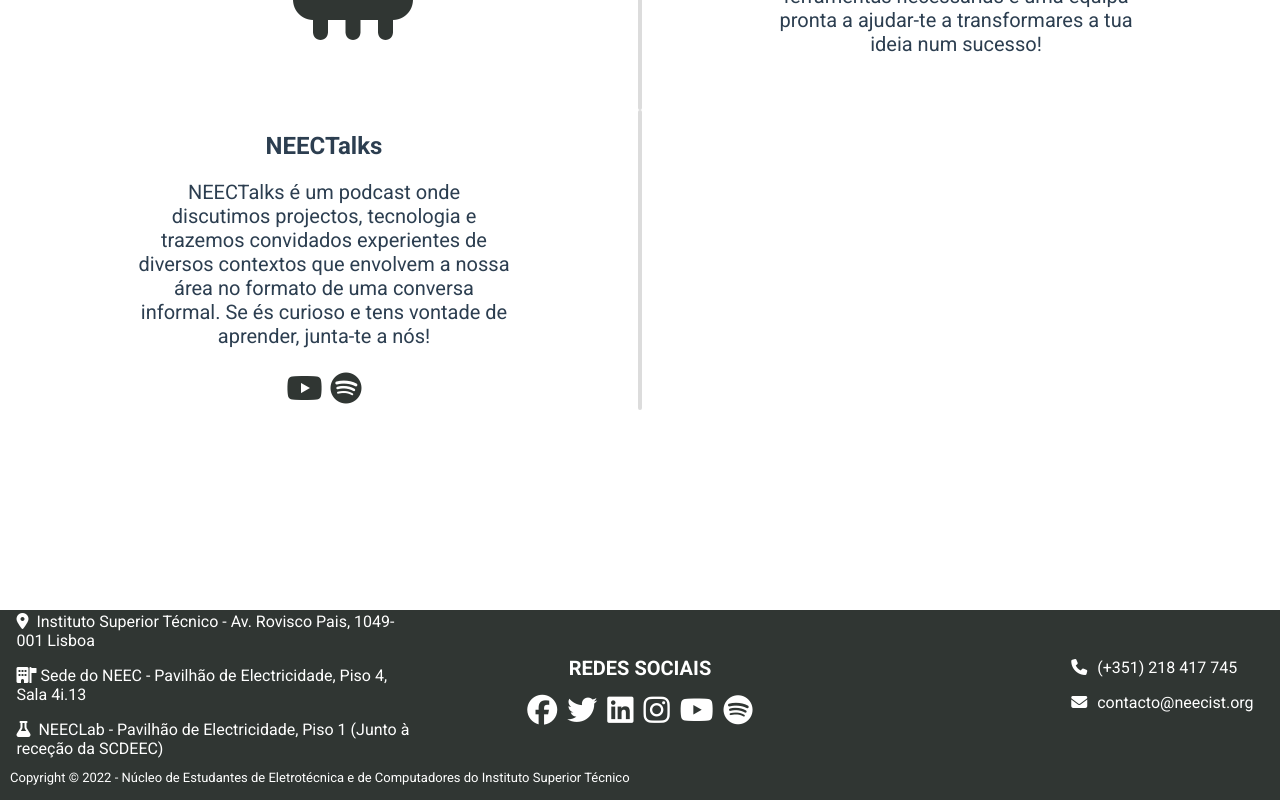
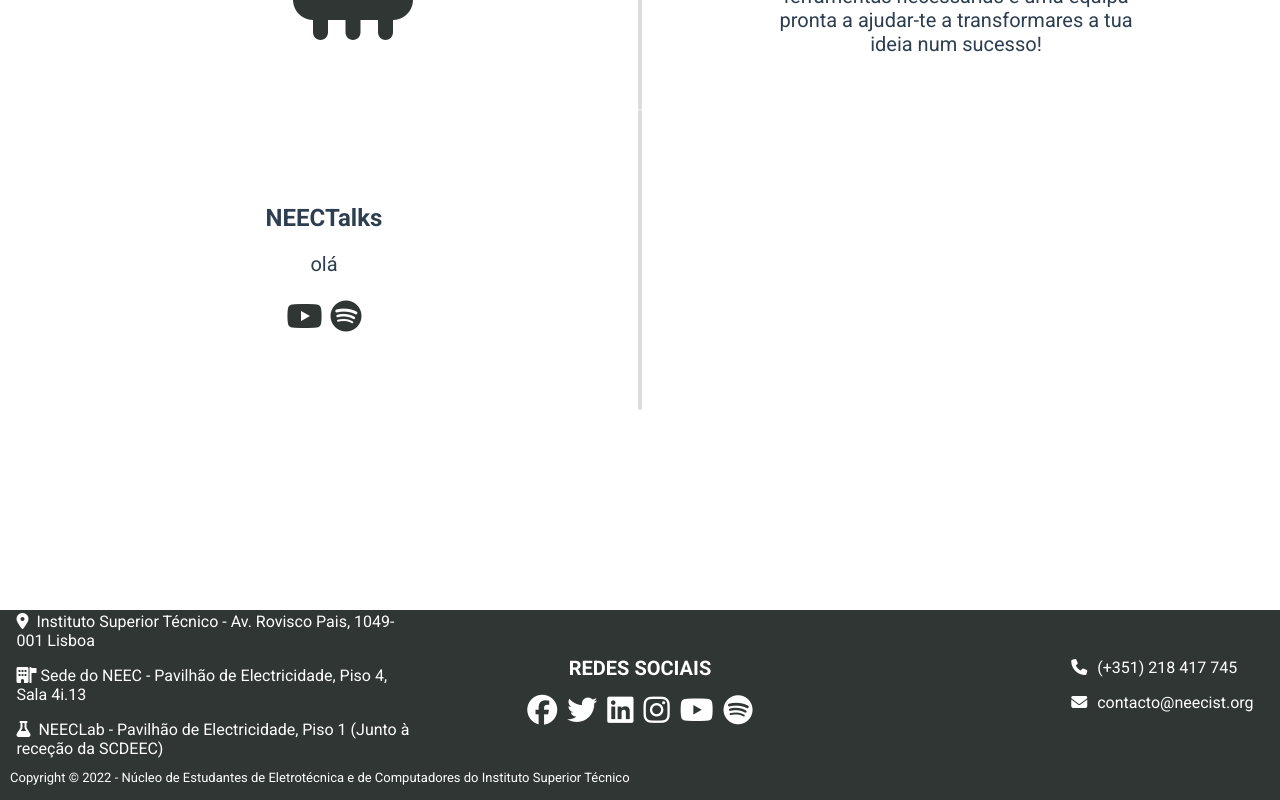
Before and after one commit to NEECIST/NeecUpdatedWebsite, a Vue app in the folder site/: page / in a window 1280 px wide. Shown: the part 2138-2938 px from the top of the page. Built offline with nearby package versions, Linux system fonts and the light colour scheme; no server answers; the database is empty.

Commit message:
commit teste

```diff
--- a/site/src/pages/Home.vue
+++ b/site/src/pages/Home.vue
@@ -111,8 +111,7 @@
           <div class="algo-card">
             <h2>NEECTalks</h2>
             <p>
-              NEECTalks é um podcast onde discutimos projectos, tecnologia e trazemos convidados experientes de diversos contextos que envolvem a nossa área no formato de uma conversa informal. Se és
-              curioso e tens vontade de aprender, junta-te a nós!
+              olá
             </p>
             <a class="address-text" href="https://www.youtube.com/user/NEECIST" target="_blank">
               <i class="fa-brands fa-youtube fa-2x" :style="{ padding: '4px' }"></i>
```
Also changed, not shown: 2 other files (tests, documents, lock files or other folders).
